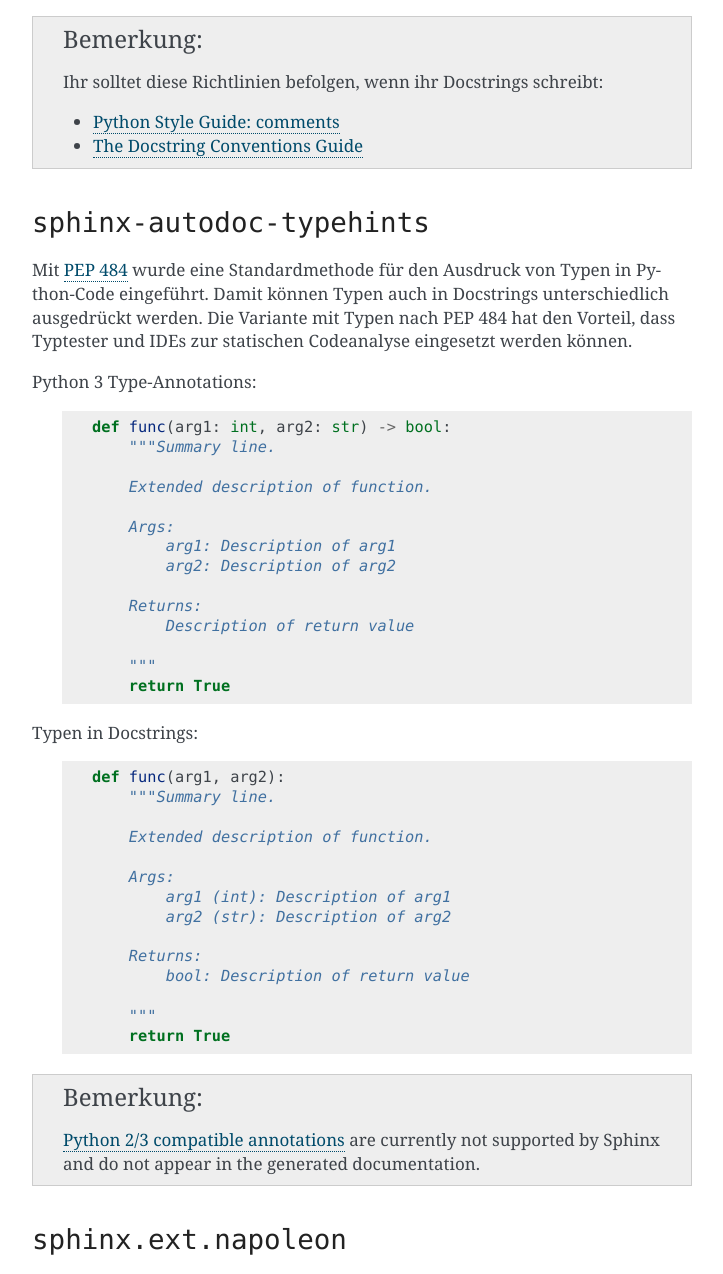
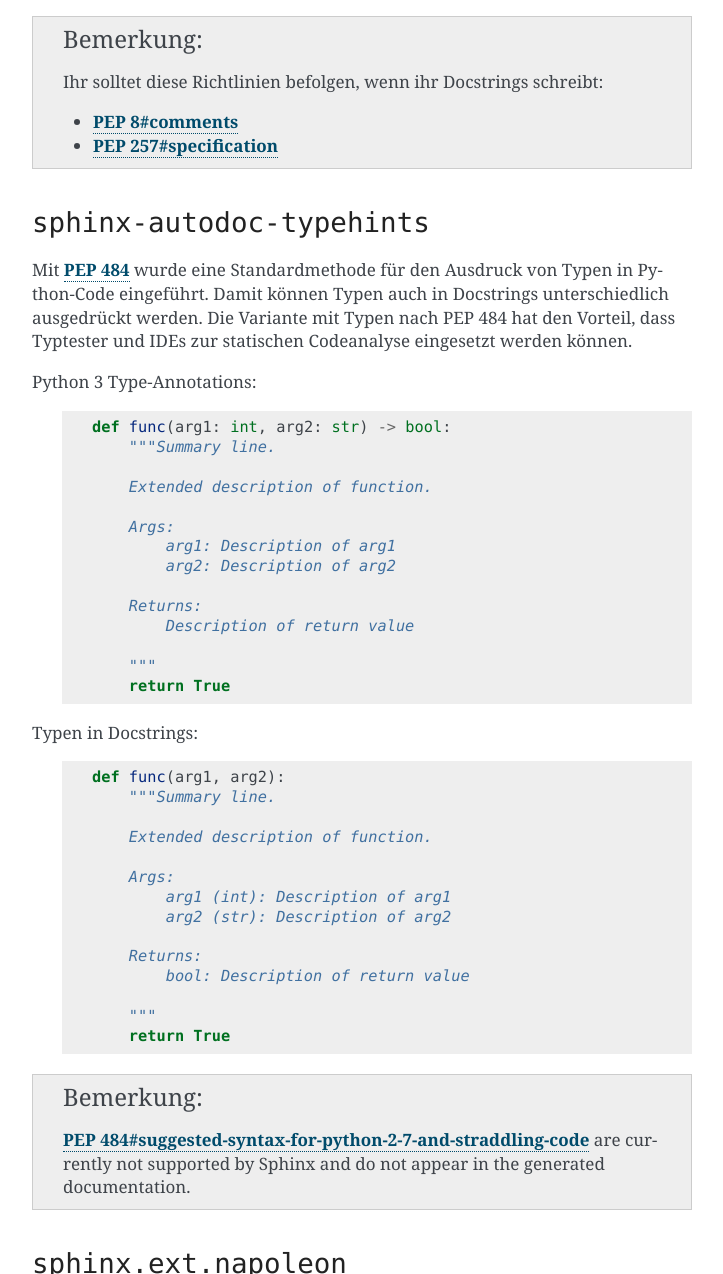
Before and after one commit to veit/python-basics-tutorial-de, a Sphinx documentation site: the page built from docs/document/docstrings.rst, in a window 1280 px wide and 1400 px high, scrolled down 1669 px, cut to the strip 126-1400 px from the top of the window. Shown: the whole strip, without its empty margins (388-1111 px from the left). Built offline with Sphinx 7.4.7, drawn with Linux system fonts in a browser that asks for light colours; pages that are not in the unit, such as notebooks, are missing from menus.

Commit message:
:pencil2: Switch to sphinx pep role

```diff
--- a/docs/document/docstrings.rst
+++ b/docs/document/docstrings.rst
@@ -72,19 +72,16 @@
 .. note::
    Ihr solltet diese Richtlinien befolgen, wenn ihr Docstrings schreibt:
 
-   * `Python Style Guide: comments
-     <https://www.python.org/dev/peps/pep-0008/#comments>`_
-   * `The Docstring Conventions Guide
-     <https://www.python.org/dev/peps/pep-0257/#specification>`_
+   * :pep:`8#comments`
+   * :pep:`257#specification`
 
 ``sphinx-autodoc-typehints``
 ----------------------------
 
-Mit  `PEP 484 <https://www.python.org/dev/peps/pep-0484/>`_ wurde eine
-Standardmethode für den Ausdruck von Typen in Python-Code eingeführt. Damit
-können Typen auch in Docstrings unterschiedlich ausgedrückt werden. Die Variante
-mit Typen nach PEP 484 hat den Vorteil, dass Typtester und IDEs zur statischen
-Codeanalyse eingesetzt werden können.
+Mit :pep:`484` wurde eine Standardmethode für den Ausdruck von Typen in
+Python-Code eingeführt. Damit können Typen auch in Docstrings unterschiedlich
+ausgedrückt werden. Die Variante mit Typen nach PEP 484 hat den Vorteil, dass
+Typtester und IDEs zur statischen Codeanalyse eingesetzt werden können.
 
 Python 3 Type-Annotations:
 
@@ -125,10 +122,8 @@
             return True
 
 .. note::
-   `Python 2/3 compatible annotations
-   <https://www.python.org/dev/peps/pep-0484/#suggested-syntax-for-python-2-7-and-straddling-code>`_
-   are currently not supported by Sphinx and do not appear in the generated
-   documentation.
+   :pep:`484#suggested-syntax-for-python-2-7-and-straddling-code` are currently
+   not supported by Sphinx and do not appear in the generated documentation.
 
 .. _napoleon:
 
--- a/docs/functions/variables.rst
+++ b/docs/functions/variables.rst
@@ -71,5 +71,4 @@
 .. seealso::
 
     * :ref:`python3:nonlocal`
-    * `PEP 3104 – Access to Names in Outer Scopes
-      <https://peps.python.org/pep-3104/>`_
+    * :pep:`3104`
--- a/docs/libs/binary-extensions.rst
+++ b/docs/libs/binary-extensions.rst
@@ -324,8 +324,7 @@
 
 Das `PYPA/Manylinux <https://github.com/pypa/manylinux>`_-Projekt erleichtert
 die Distribution von Beschleunigungsmodulen als :term:`Wheels <wheel>` für die
-meisten Linux-Plattformen. Hieraus ging auch `PEP 513
-<https://www.python.org/dev/peps/pep-0513/>`_ hervor, das die
+meisten Linux-Plattformen. Hieraus ging auch :pep:`513` hervor, das die
 ``manylinux1_x86_64``- und ``manylinux1_i686``-Plattform-Tags definiert.
 
 Beschleunigungsmodule für macOS
--- a/docs/style.rst
+++ b/docs/style.rst
@@ -82,7 +82,7 @@
 
 .. seealso::
 
-    * `PEP 8 – Style Guide for Python Code <https://peps.python.org/pep-0008/>`_
+    * :pep:`8`
     * `Google Python Style Guide
       <https://google.github.io/styleguide/pyguide.html>`_
 
```
Also changed, not shown: docs/appendix/glossary.rst (+3 -4 lines), docs/libs/distribution.rst (+6 -10 lines), docs/save-data/index.rst (+3 -4 lines), docs/types/strings.rst (+1 -8 lines).
